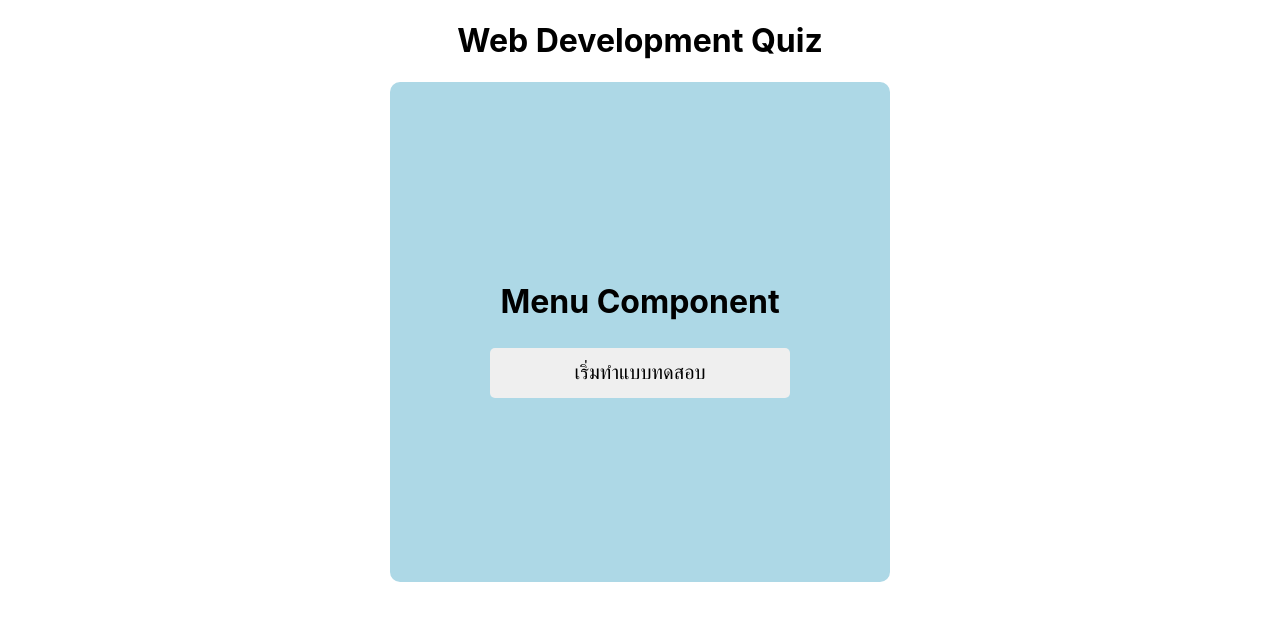
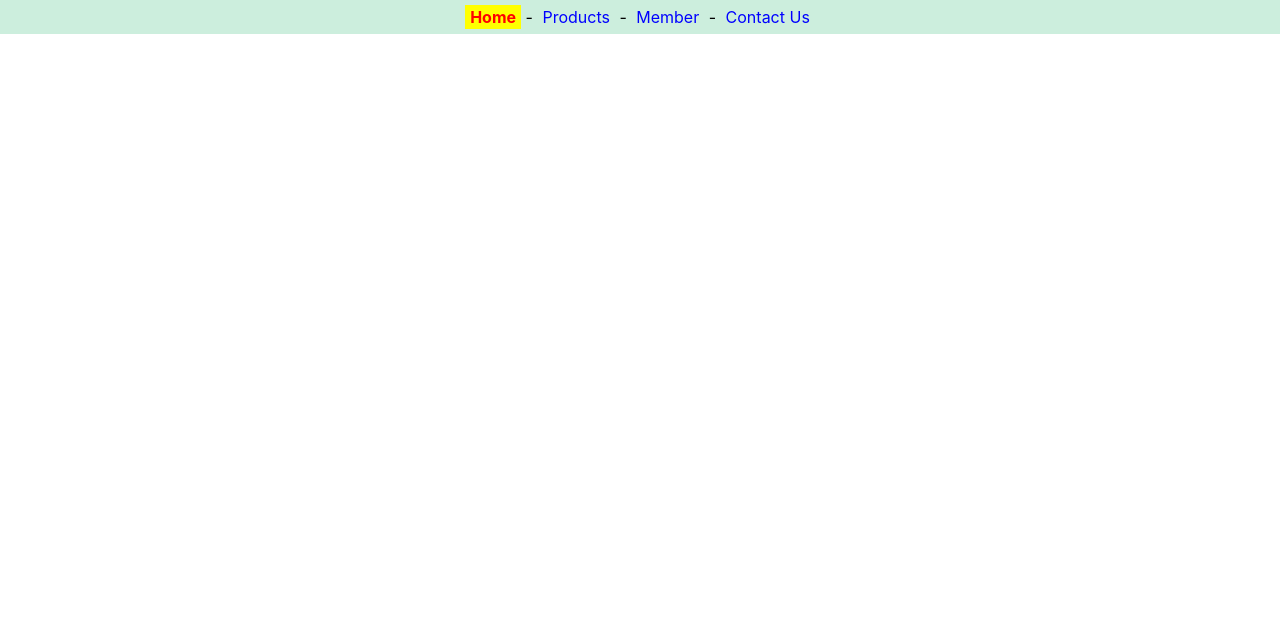
Before and after one commit to ttttontoey/app0, a React (Create React App) app: page / in a window 1280 px wide. Shown: the top 620 px of the page. Built offline with nearby package versions, Linux system fonts and the light colour scheme.

Commit message:
add navlink

```diff
--- a/package.json
+++ b/package.json
@@ -9,6 +9,7 @@
     "@testing-library/user-event": "^13.5.0",
     "react": "^19.1.0",
     "react-dom": "^19.1.0",
+    "react-router-dom": "^7.8.2",
     "react-scripts": "5.0.1",
     "web-vitals": "^2.1.4"
   },
--- a/src/App.js
+++ b/src/App.js
@@ -1,29 +1,37 @@
-import { useState } from "react";
-import Menu from "./component/Menu";
-import Quiz from "./component/Quiz";
-import Score from "./component/score";
-import { createContext } from "react";
+import React from 'react'
+import Router2 from "./router2"
 
-import './App.css'
-
-export const DataContext = createContext()
-
-function App() {
-  const [appState,setAppState] = useState("menu")
-  const [score,setScore] = useState(0)
-  return(
-    <DataContext.Provider value={{appState,setAppState,score,setScore}}>
-      <div className="App">
-        <h1>Web Development Quiz</h1>
-        {appState === "menu" && <Menu/>}
-        {appState === "quiz" && <Quiz/>}
-        {appState === "score" && <Score/>}
-      </div>
-    </DataContext.Provider>
-  );
+export default function App() {
+return <Router2/>
 }
 
-export default App;
+
+// import { useState } from "react";
+// import Menu from "./component/Menu";
+// import Quiz from "./component/Quiz";
+// import Score from "./component/score";
+// import { createContext } from "react";
+
+// import './App.css'
+
+// export const DataContext = createContext()
+
+// function App() {
+//   const [appState,setAppState] = useState("menu")
+//   const [score,setScore] = useState(0)
+//   return(
+//     <DataContext.Provider value={{appState,setAppState,score,setScore}}>
+//       <div className="App">
+//         <h1>Web Development Quiz</h1>
+//         {appState === "menu" && <Menu/>}
+//         {appState === "quiz" && <Quiz/>}
+//         {appState === "score" && <Score/>}
+//       </div>
+//     </DataContext.Provider>
+//   );
+// }
+
+// export default App;
 
 
 
--- /dev/null
+++ b/src/navlink.css
@@ -0,0 +1,16 @@
+.nav {
+    background-color: #ced;
+    padding: 7px;
+    text-align: center;
+    }
+.menu {
+    color: blue;
+    text-decoration: none;
+    padding: 2px 5px;
+}
+.active_menu {
+    color: red;
+    background-color: yellow;
+    text-decoration: none;
+    padding: 2px 5px;
+    }
--- /dev/null
+++ b/src/router2.js
@@ -0,0 +1,21 @@
+import React from "react";
+import { BrowserRouter , NavLink } from "react-router-dom";
+import './navlink.css'
+
+export default function Router2(){
+    return(
+        <BrowserRouter>
+            <nav className="nav">
+            <NavLink to='/' className={({isActive})=> isActive?"active_menu":"menu"}style={({isActive}) =>
+                {
+                return {
+                    fontWeight: isActive? "bold" : ""
+                };
+                }}>Home</NavLink> -&nbsp;
+            <NavLink to='/products' className={({isActive})=>isActive?"active_menu":"menu"}>Products</NavLink> -&nbsp;
+            <NavLink to='/member' className={({isActive})=>isActive?"active_menu":"menu"}>Member</NavLink> -&nbsp;
+            <NavLink to='/contact'className={({isActive})=>isActive?"active_menu":"menu"}>Contact Us</NavLink>
+            </nav>
+        </BrowserRouter>
+    )
+}
```
Also changed, not shown: src/products.js (added), 1 other file (tests, documents, lock files or other folders).
